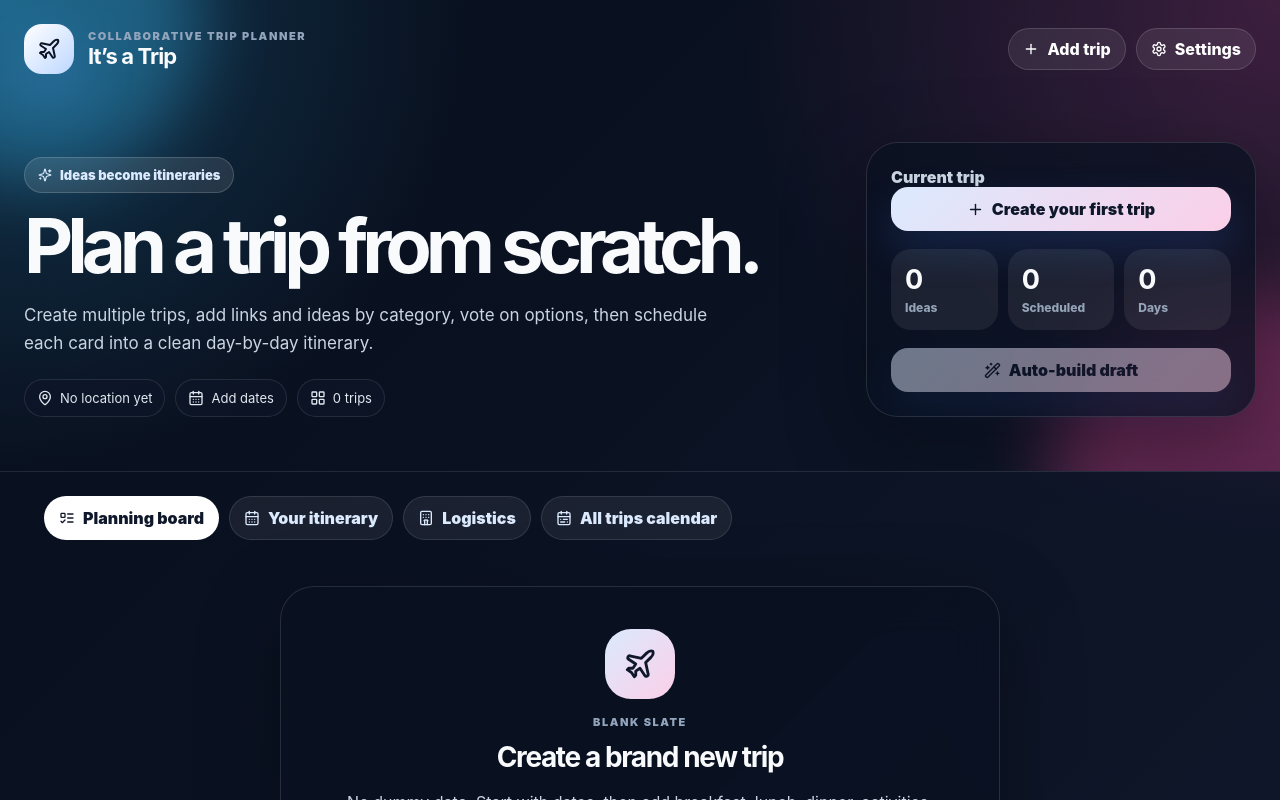
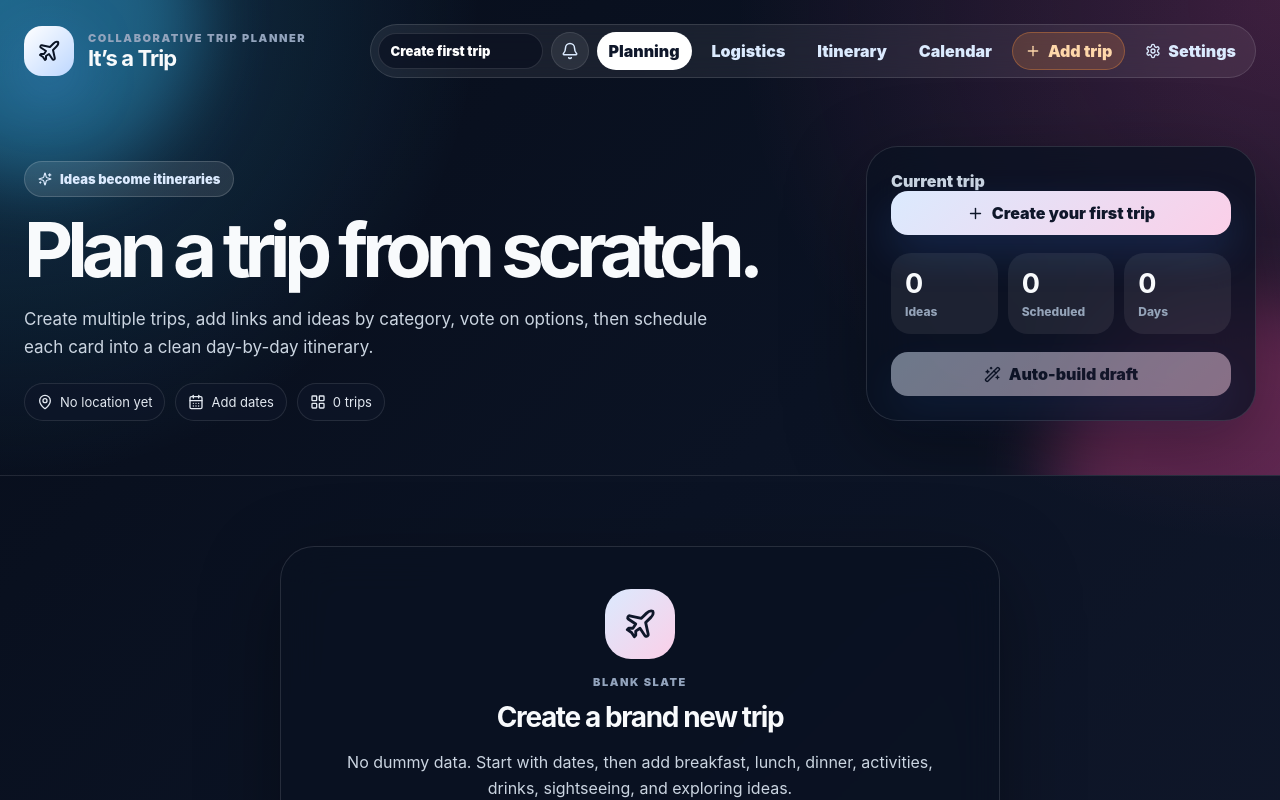
Before and after one commit to jdugar-beep/trip-planner-mvp, a React (Vite) app: page / in a window 1280 px wide. Shown: the top 800 px of the page. Built offline with nearby package versions, Linux system fonts and the light colour scheme.

Commit message:
Update App.jsx renew

```diff
--- a/src/App.jsx
+++ b/src/App.jsx
@@ -24,6 +24,7 @@ import {
   UserCircle,
   Sun,
   Moon,
+  Bell,
 } from "lucide-react";
 
 const CATEGORIES = [
@@ -284,15 +285,34 @@ export default function App() {
         <div className="orb orb-one" />
         <div className="orb orb-two" />
         <nav className="topbar">
-          <div className="brand-mark"><Plane size={24} /></div>
-          <div>
-            <p className="eyebrow">Collaborative trip planner</p>
-            <h1>It’s a Trip</h1>
+          <div className="brand-left">
+            <div className="brand-mark"><Plane size={24} /></div>
+            <div>
+              <p className="eyebrow">Collaborative trip planner</p>
+              <h1>It’s a Trip</h1>
+            </div>
           </div>
-          <div className="top-actions">
-            <button className="ghost-button" onClick={addTrip}><Plus size={16} /> Add trip</button>
+
+          <div className="desktop-nav-shell">
+            {trips.length ? (
+              <select className="top-trip-select" value={activeTripId} onChange={(e) => setActiveTripId(e.target.value)}>
+                {trips.map((trip) => <option key={trip.id} value={trip.id}>{trip.name}</option>)}
+              </select>
+            ) : (
+              <button className="top-trip-select faux-select" onClick={addTrip}>Create first trip</button>
+            )}
+            <button className="nav-icon-button" title="Notifications"><Bell size={18} /></button>
+            <button className={page === "board" ? "desktop-nav-item active" : "desktop-nav-item"} onClick={() => setPage("board")}>Planning</button>
+            <button className={page === "logistics" ? "desktop-nav-item active" : "desktop-nav-item"} onClick={() => setPage("logistics")}>Logistics</button>
+            <button className={page === "itinerary" ? "desktop-nav-item active" : "desktop-nav-item"} onClick={() => setPage("itinerary")}>Itinerary</button>
+            <button className={page === "calendar" ? "desktop-nav-item active" : "desktop-nav-item"} onClick={() => setPage("calendar")}>Calendar</button>
+            <button className="desktop-nav-item add-trip-item" onClick={addTrip}><Plus size={16} /> Add trip</button>
+            <button className="desktop-nav-item" onClick={() => setShowSettings(true)}><Settings size={16} /> Settings</button>
+          </div>
+
+          <div className="mobile-top-actions">
             {activeTrip && <button className="ghost-button" onClick={() => setShowTripEditor(true)}><Edit3 size={16} /> Edit trip</button>}
-            <button className="ghost-button" onClick={() => setShowSettings(true)}><Settings size={16} /> Settings</button>
+            <button className="ghost-button" onClick={() => setShowSettings(true)}><Settings size={16} /></button>
           </div>
         </nav>
 
@@ -331,13 +351,6 @@ export default function App() {
       </header>
 
       <main className="workspace">
-        <div className="page-tabs">
-          <button className={page === "board" ? "tab active" : "tab"} onClick={() => setPage("board")}><ListTodo size={16} /> Planning board</button>
-          <button className={page === "itinerary" ? "tab active" : "tab"} onClick={() => setPage("itinerary")}><CalendarDays size={16} /> Your itinerary</button>
-          <button className={page === "logistics" ? "tab active" : "tab"} onClick={() => setPage("logistics")}><Hotel size={16} /> Logistics</button>
-          <button className={page === "calendar" ? "tab active" : "tab"} onClick={() => setPage("calendar")}><CalendarRange size={16} /> All trips calendar</button>
-        </div>
-
         {!activeTrip && page !== "calendar" ? (
           <EmptyCreateTrip onAddTrip={addTrip} />
         ) : page === "board" ? (
@@ -371,6 +384,28 @@ export default function App() {
           />
         )}
       </main>
+
+      <nav className="mobile-bottom-nav" aria-label="Mobile navigation">
+        <button className={page === "board" ? "mobile-nav-button active" : "mobile-nav-button"} onClick={() => setPage("board")}>
+          <ListTodo size={20} />
+          <span>Planning</span>
+        </button>
+        <button className={page === "logistics" ? "mobile-nav-button active" : "mobile-nav-button"} onClick={() => setPage("logistics")}>
+          <Hotel size={20} />
+          <span>Logistics</span>
+        </button>
+        <button className="mobile-nav-add" onClick={addTrip} aria-label="Add trip">
+          <Plus size={30} />
+        </button>
+        <button className={page === "itinerary" ? "mobile-nav-button active" : "mobile-nav-button"} onClick={() => setPage("itinerary")}>
+          <CalendarDays size={20} />
+          <span>Itinerary</span>
+        </button>
+        <button className={page === "calendar" ? "mobile-nav-button active" : "mobile-nav-button"} onClick={() => setPage("calendar")}>
+          <CalendarRange size={20} />
+          <span>Calendar</span>
+        </button>
+      </nav>
 
       {showTripEditor && activeTrip && (
         <div className="modal-backdrop" onClick={() => setShowTripEditor(false)}>
@@ -799,11 +834,21 @@ button, input, textarea, select { font: inherit; }
 .orb-two { width: 360px; height: 360px; background: #ec4899; right: -130px; bottom: -180px; }
 .topbar, .hero-content, .workspace { max-width: 1240px; margin: 0 auto; position: relative; z-index: 1; }
 .topbar { display: flex; align-items: center; gap: 14px; }
+.brand-left { display: flex; align-items: center; gap: 14px; min-width: 210px; }
 .brand-mark { width: 50px; height: 50px; border-radius: 18px; display: grid; place-items: center; background: linear-gradient(135deg, #ffffff, #bdd7ff); color: #0b1425; box-shadow: 0 18px 60px rgba(88,166,255,.35); }
 .topbar h1, .topbar p, .hero h2, .hero p { margin: 0; }
 .topbar h1 { font-size: 22px; letter-spacing: -.04em; }
 .eyebrow { color: #93a4bd; text-transform: uppercase; letter-spacing: .14em; font-size: 11px; font-weight: 900; }
 .top-actions { margin-left: auto; display: flex; gap: 10px; flex-wrap: wrap; justify-content: flex-end; }
+.desktop-nav-shell { margin-left: auto; display: flex; align-items: center; gap: 8px; padding: 7px; border: 1px solid rgba(255,255,255,.12); background: rgba(255,255,255,.07); border-radius: 999px; backdrop-filter: blur(18px); }
+.top-trip-select { width: auto; min-width: 165px; max-width: 230px; margin: 0; border-radius: 999px; padding: 9px 12px; font-size: 13px; font-weight: 900; background: rgba(2,6,23,.46); }
+.faux-select { color: white; border: 1px solid rgba(255,255,255,.12); cursor: pointer; text-align: left; }
+.nav-icon-button, .desktop-nav-item { height: 38px; border: 0; border-radius: 999px; background: transparent; color: #dbeafe; font-weight: 950; cursor: pointer; display: inline-flex; align-items: center; justify-content: center; gap: 7px; padding: 0 12px; white-space: nowrap; }
+.nav-icon-button { width: 38px; padding: 0; background: rgba(255,255,255,.08); border: 1px solid rgba(255,255,255,.1); }
+.desktop-nav-item.active { background: white; color: #0f172a; }
+.add-trip-item { background: rgba(251,146,60,.18); color: #fed7aa; border: 1px solid rgba(251,146,60,.34); }
+.mobile-top-actions { display: none; margin-left: auto; gap: 8px; }
+.mobile-bottom-nav { display: none; }
 .ghost-button, .icon-button { display: inline-flex; align-items: center; justify-content: center; gap: 8px; background: rgba(255,255,255,.08); border: 1px solid rgba(255,255,255,.14); color: white; padding: 10px 14px; border-radius: 999px; cursor: pointer; font-weight: 850; }
 .hero-content { display: grid; grid-template-columns: 1fr 390px; gap: 32px; align-items: end; padding: 68px 0 30px; }
 .pill { display: inline-flex; align-items: center; gap: 8px; border: 1px solid rgba(255,255,255,.16); background: rgba(255,255,255,.1); padding: 9px 13px; border-radius: 999px; color: #dbeafe; font-weight: 900; font-size: 13px; }
@@ -938,6 +983,39 @@ input:focus, textarea:focus, select:focus { border-color: rgba(147,197,253,.72);
 .light-mode .empty-day, .light-mode .empty-state { color: #64748b; border-color: rgba(15,23,42,.16); background: rgba(255,255,255,.52); }
 .light-mode .topbar h1, .light-mode .hero h2, .light-mode .day-header h4, .light-mode .section-heading h3, .light-mode .modal h3 { color: #0f172a; }
 
+.mobile-bottom-nav { position: fixed; left: 12px; right: 12px; bottom: 12px; z-index: 30; grid-template-columns: 1fr 1fr 76px 1fr 1fr; align-items: center; gap: 4px; padding: 10px; border-radius: 28px; background: rgba(10,18,34,.9); border: 1px solid rgba(255,255,255,.14); box-shadow: 0 22px 70px rgba(0,0,0,.42); backdrop-filter: blur(22px); }
+.mobile-nav-button { height: 54px; border: 0; border-radius: 18px; background: transparent; color: #94a3b8; display: grid; place-items: center; align-content: center; gap: 4px; font-size: 10px; font-weight: 950; cursor: pointer; }
+.mobile-nav-button.active { color: #0f172a; background: linear-gradient(135deg, #ffffff, #dbeafe); }
+.mobile-nav-add { width: 64px; height: 64px; margin: -28px auto 0; border: 0; border-radius: 24px; background: linear-gradient(135deg, #fb923c, #f97316); color: white; display: grid; place-items: center; box-shadow: 0 18px 40px rgba(249,115,22,.42); cursor: pointer; }
+.light-mode .desktop-nav-shell, .light-mode .mobile-bottom-nav { background: rgba(255,255,255,.82); border-color: rgba(15,23,42,.1); box-shadow: 0 22px 70px rgba(15,23,42,.14); }
+.light-mode .top-trip-select { background: rgba(255,255,255,.92); color: #0f172a; }
+.light-mode .desktop-nav-item, .light-mode .nav-icon-button { color: #334155; }
+.light-mode .desktop-nav-item.active { background: #0f172a; color: white; }
+.light-mode .add-trip-item { background: rgba(249,115,22,.14); color: #9a3412; border-color: rgba(249,115,22,.24); }
+.light-mode .mobile-nav-button { color: #64748b; }
+.light-mode .mobile-nav-button.active { background: #0f172a; color: white; }
+
 @media (max-width: 1000px) { .hero-content { grid-template-columns: 1fr; } .idea-grid { grid-template-columns: repeat(2, minmax(0, 1fr)); } .logistics-grid, .saved-logistics { grid-template-columns: 1fr; } .year-grid { grid-template-columns: repeat(2, minmax(0, 1fr)); } .calendar-grid { grid-template-columns: repeat(2, minmax(0, 1fr)); } }
-@media (max-width: 760px) { .hero, .workspace { padding: 16px; } .topbar { align-items: flex-start; } .top-actions { width: 100%; margin-left: 0; } .hero h2 { font-size: 44px; } .add-form, .two-col, .three-col, .date-time-row, .timeline-item, .idea-grid, .year-grid, .calendar-grid { grid-template-columns: 1fr; } .add-form textarea { grid-column: auto; } .calendar-grid.week .calendar-cell, .calendar-cell { min-height: 120px; } .calendar-controls { justify-content: flex-start; } .section-heading { align-items: flex-start; flex-direction: column; } }
+@media (max-width: 760px) {
+  .app-shell { padding-bottom: 96px; }
+  .hero, .workspace { padding: 14px; }
+  .topbar { align-items: center; padding-top: 4px; }
+  .brand-left { min-width: 0; }
+  .brand-mark { width: 44px; height: 44px; border-radius: 16px; }
+  .desktop-nav-shell, .top-actions, .page-tabs { display: none !important; }
+  .mobile-top-actions { display: flex; }
+  .mobile-bottom-nav { display: grid; }
+  .hero-content { padding: 34px 0 18px; gap: 18px; }
+  .hero h2 { font-size: 42px; }
+  .hero-subtitle { font-size: 15px; line-height: 1.55; }
+  .hero-card { border-radius: 26px; padding: 18px; }
+  .workspace { padding-bottom: 120px; }
+  .add-form, .two-col, .three-col, .date-time-row, .timeline-item, .idea-grid, .year-grid, .calendar-grid { grid-template-columns: 1fr; }
+  .add-form textarea { grid-column: auto; }
+  .calendar-grid.week .calendar-cell, .calendar-cell { min-height: 120px; }
+  .calendar-controls { justify-content: flex-start; }
+  .section-heading { align-items: flex-start; flex-direction: column; }
+  .modal-backdrop { align-items: end; padding: 12px; }
+  .modal { border-radius: 28px 28px 20px 20px; width: 100%; max-height: 88vh; }
+}
 `;
```
